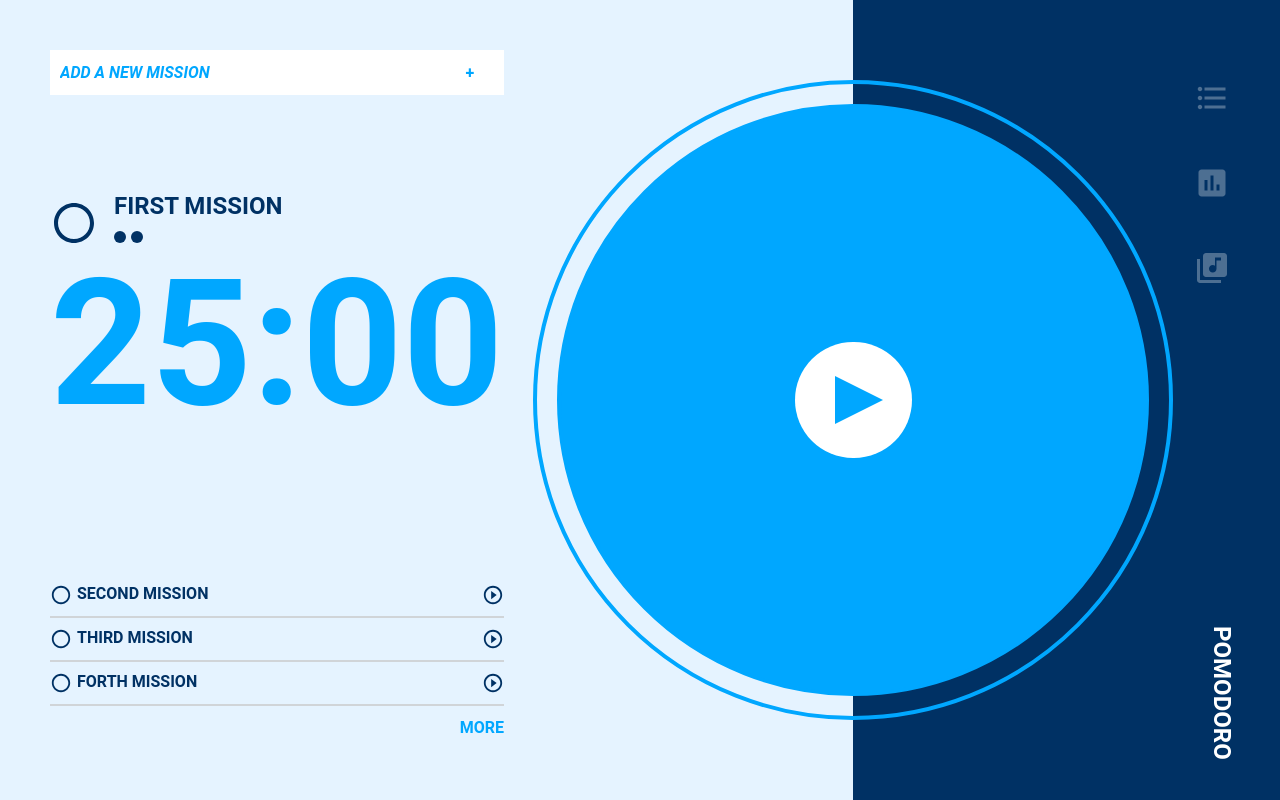
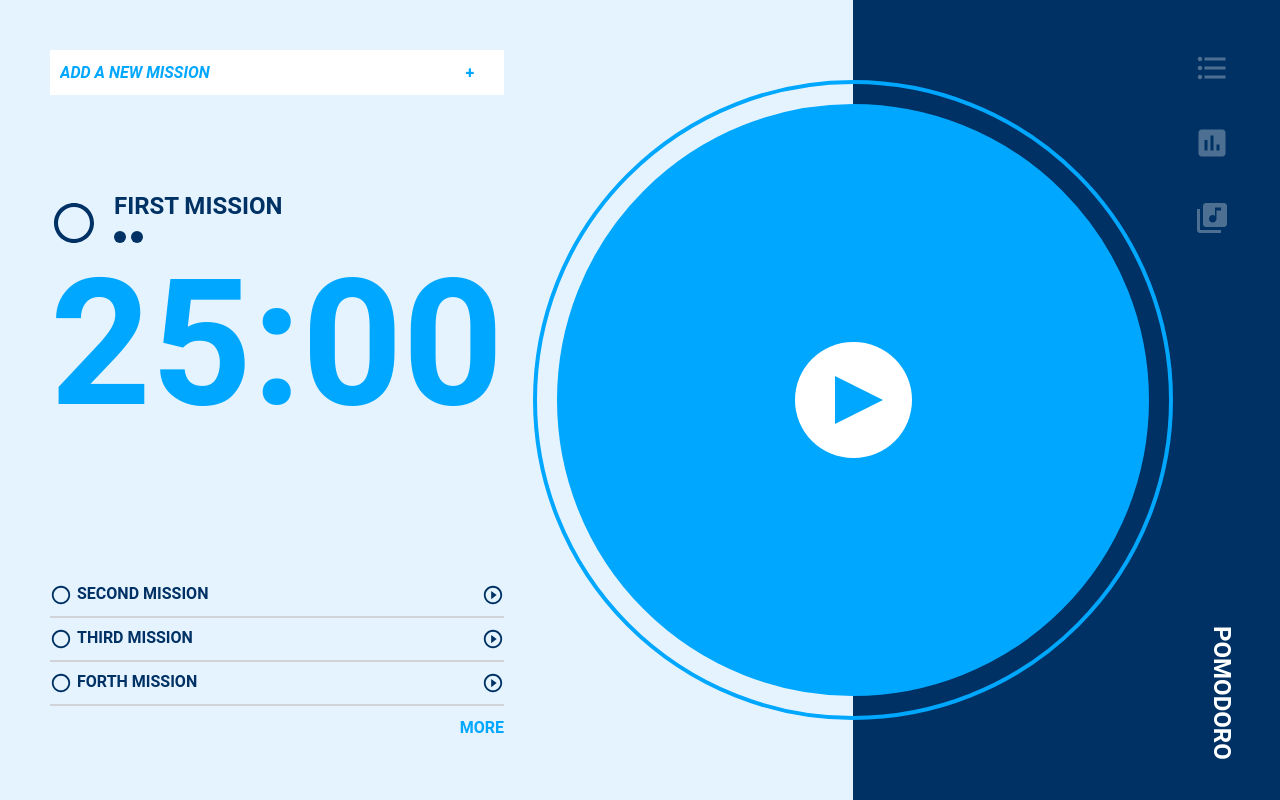
Before and after one commit to lax19970612/f2e2nd_week1, a Vue app: page / in a window 1280 px wide. Built offline with nearby package versions, Linux system fonts and the light colour scheme; the HTML template or start-up script is replaced by a standard one.

Commit message:
Feat: modify advancedFeaturelayout & todolist appearance

```diff
--- a/src/components/AdvancedFeature/MenuGroup.vue
+++ b/src/components/AdvancedFeature/MenuGroup.vue
@@ -52,7 +52,7 @@ export default defineComponent({
 .menu-item {
   &-wrapper {
     min-height: 55px;
-    margin: 30px 0;
+    margin-bottom: 20px;
     display: flex;
     justify-content: flex-end;
     flex-wrap: wrap;
--- a/src/layouts/AdvancedFeature/ToDoList.vue
+++ b/src/layouts/AdvancedFeature/ToDoList.vue
@@ -72,7 +72,7 @@ export default defineComponent({
 .todolist-wrapper {
   width: 100%;
   height: 100%;
-  padding: 30px 0 30px 100px;
+  padding-left: 100px;
 }
 
 .mission-list-wrapper {
--- a/src/layouts/AdvancedFeatureLayout.vue
+++ b/src/layouts/AdvancedFeatureLayout.vue
@@ -136,7 +136,6 @@ export default defineComponent({
 }
 
 .exit-button {
-  margin-top: 24px;
   width: 36px;
   cursor: pointer;
   font-size: 36px;
```
